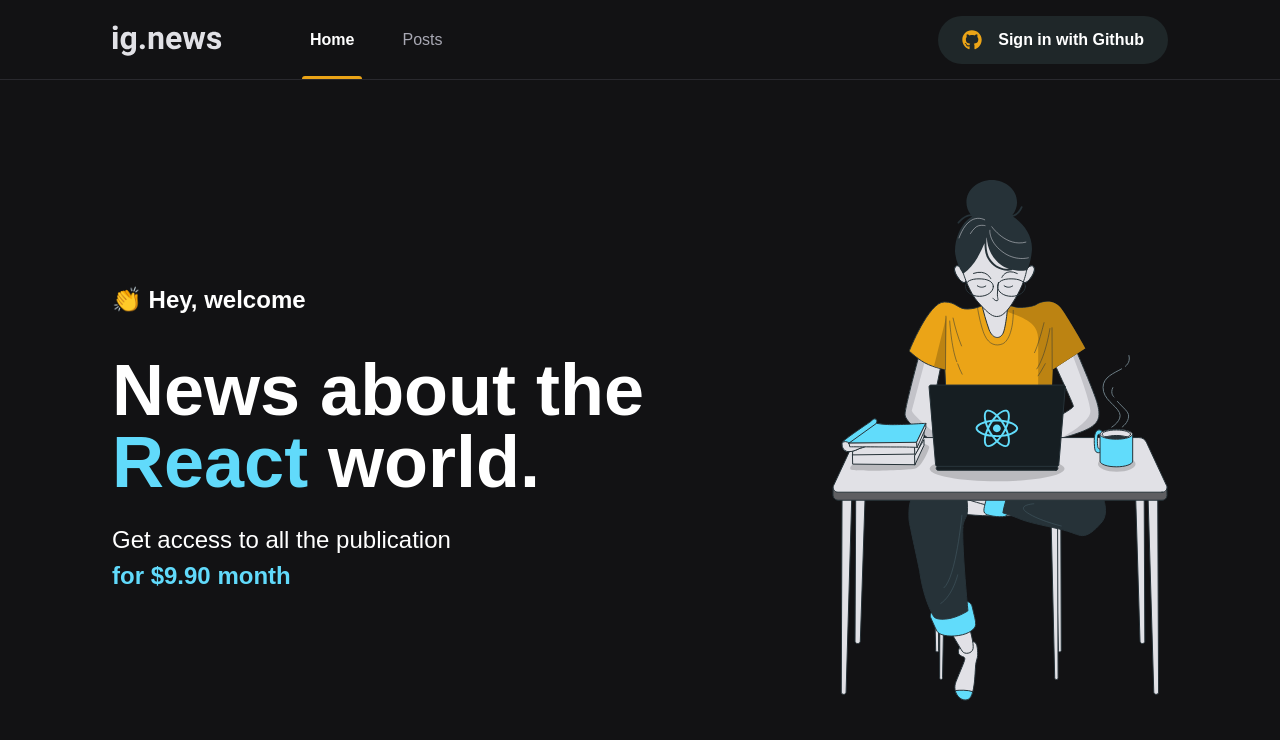
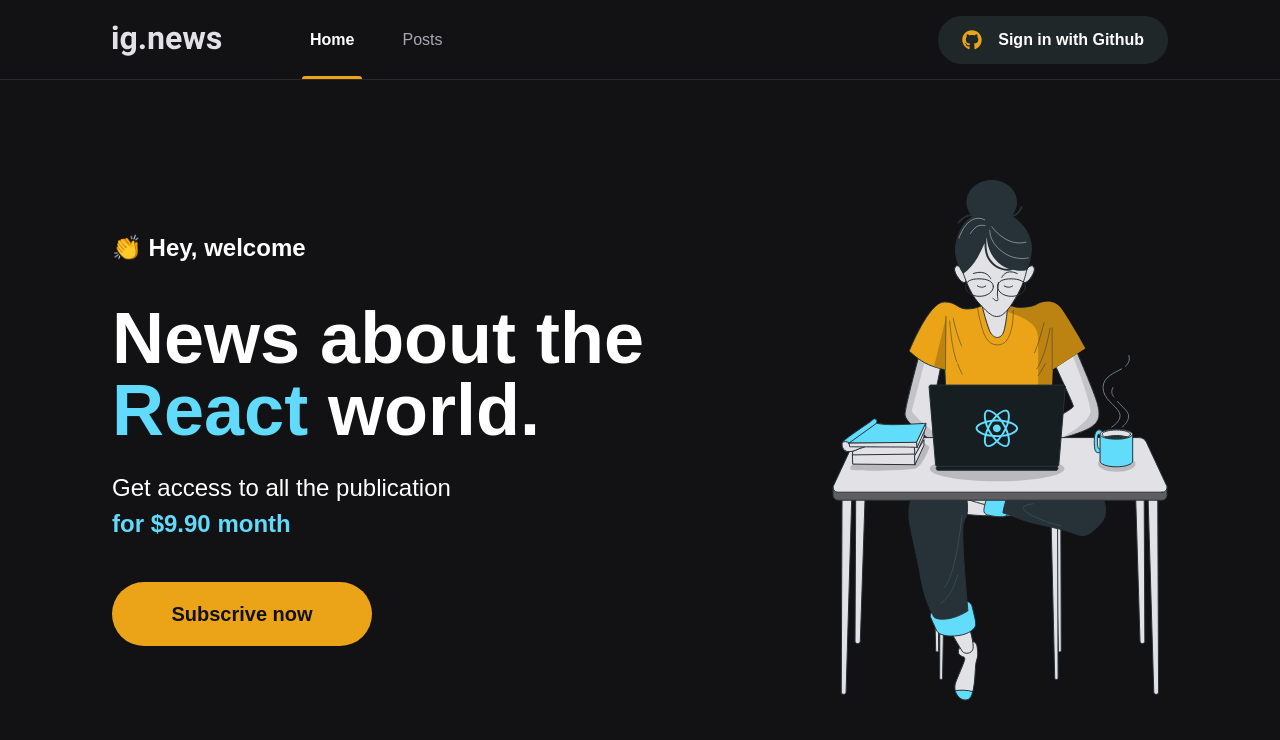
Before and after one commit to Naul-Epilef/ignews, a Next.js app: page / in a window 1280 px wide. Shown: the top 740 px of the page. Built offline with nearby package versions, Linux system fonts and the light colour scheme.

Commit message:
SubscribeButton's component

```diff
--- /dev/null
+++ b/src/components/SubscribeButton/index.tsx
@@ -0,0 +1,9 @@
+import styles from "./styles.module.scss";
+
+export function SubscribeButton() {
+  return (
+    <button type="button" className={styles.subscribeButton}>
+      Subscrive now
+    </button>
+  );
+}
--- /dev/null
+++ b/src/components/SubscribeButton/styles.module.scss
@@ -0,0 +1,20 @@
+.subscribeButton {
+  width: 260px;
+  height: 4rem;
+  border: 0;
+  border-radius: 2rem;
+  background: var(--yellow-500);
+  color: var(--gray-900);
+  font-size: 1.25rem;
+  font-weight: bold;
+
+  display: flex;
+  align-items: center;
+  justify-content: center;
+
+  transition: filter 0.2s;
+
+  &:hover {
+    filter: brightness(0.8);
+  }
+}
--- a/src/pages/home.module.scss
+++ b/src/pages/home.module.scss
@@ -38,4 +38,8 @@
       font-weight: bold;
     }
   }
+
+  button {
+    margin-top: 2.5rem;
+  }
 }
--- a/src/pages/index.tsx
+++ b/src/pages/index.tsx
@@ -1,4 +1,5 @@
 import Head from "next/head";
+import { SubscribeButton } from "../components/SubscribeButton";
 
 import styles from "./home.module.scss";
 
@@ -18,6 +19,7 @@
             Get access to all the publication <br />
             <span>for $9.90 month</span>
           </p>
+          <SubscribeButton />
         </section>
 
         <img src="/images/avatar.svg" alt="Girl coding" />
```
